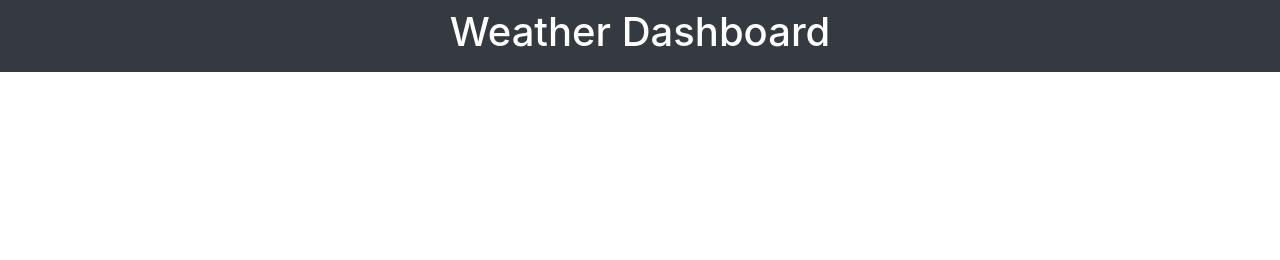
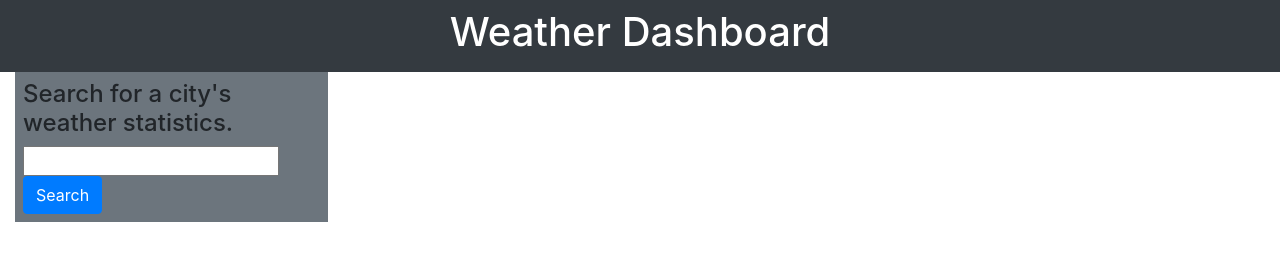
Before and after one commit to kaleb1027/weather-dashboard, a plain HTML site: page index.html in a window 1280 px wide. Drawn offline with nearby package versions, Linux system fonts and the light colour scheme.

Commit message:
Worked on form input div

```diff
--- a/index.html
+++ b/index.html
@@ -24,19 +24,24 @@
     />
 
     <link rel="stylesheet" href="./style.css" />
-    <title>Work Day Scheduler</title>
+    <title>Weather Dashboard</title>
   </head>
 
-  <!-- Jumbotron header with live EST clock -->
+
   <body>
     <header class="bg-dark text-white text-center p-2">
       <h1>Weather Dashboard</h1>
     </header>
+    <div class="container-fluid">
+      <div class="col-12 col-md-3 p-2 bg-secondary">
+        <form>
+          <h4>Search for a city's weather statistics.</h4>
+          <input id="city"/>
+          <button class="btn btn-primary" type="submit">Search</button>
+        </form>
+      </div>
+    </div>
 
-    <div class="container">
-
-
-    </div>
 
     <script src="https://cdnjs.cloudflare.com/ajax/libs/jquery/3.2.1/jquery.min.js"></script>
     <script src="https://cdnjs.cloudflare.com/ajax/libs/moment.js/2.24.0/moment.min.js"></script>
```
Also changed, not shown: script.js (line endings or trailing spaces).
